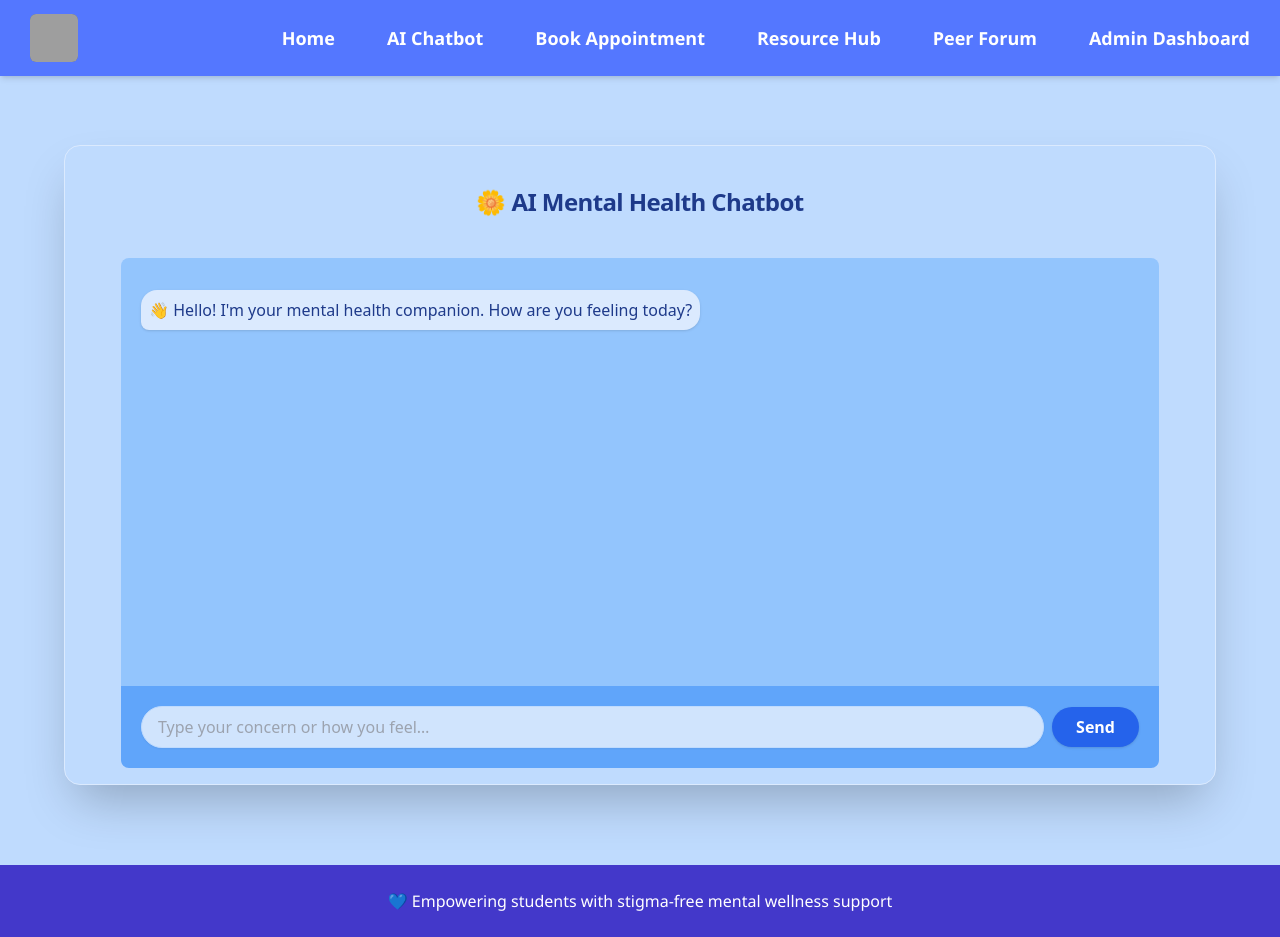
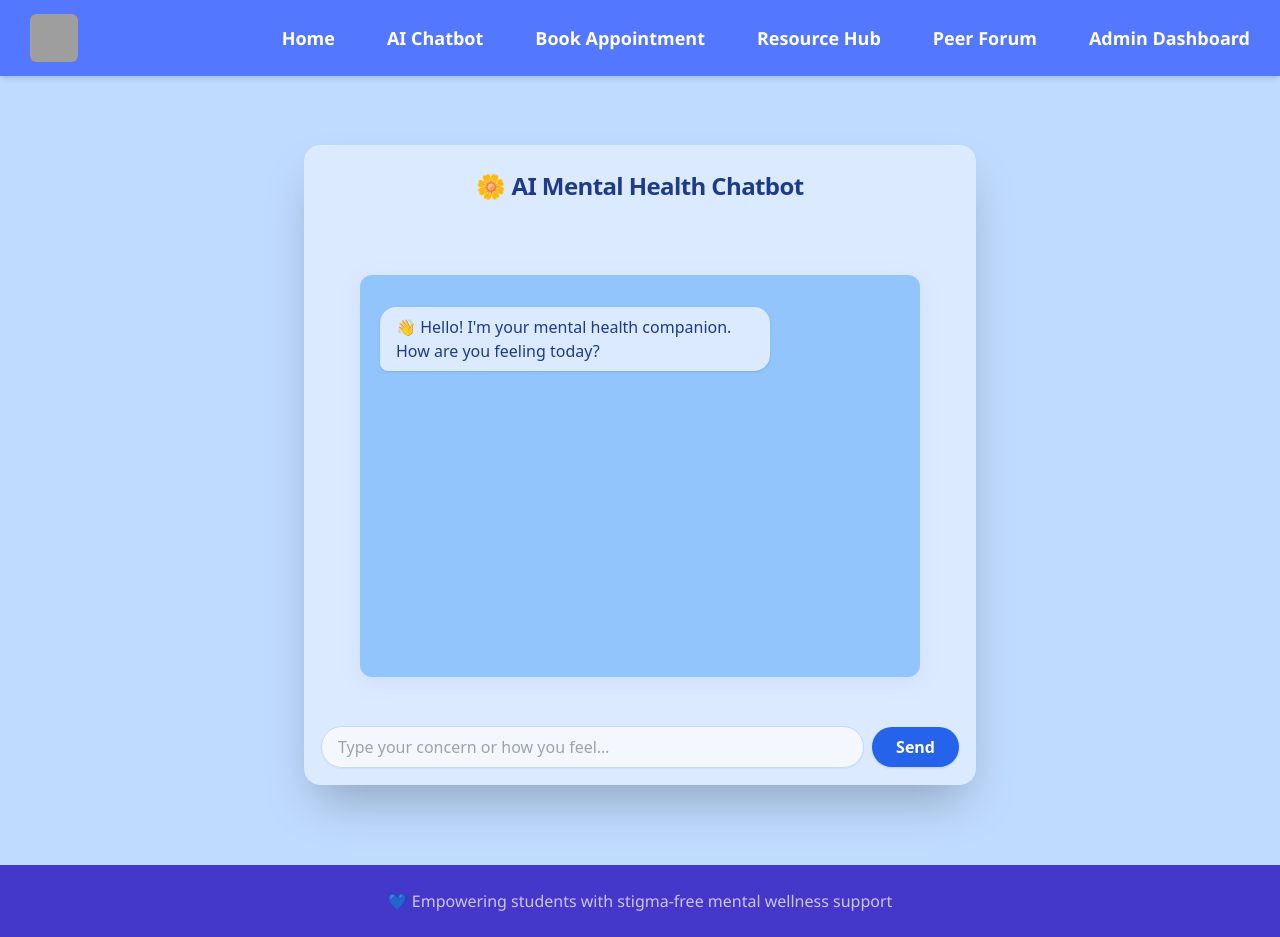
Before and after one commit to ashish0jha/healthtech, a React (Create React App) app: page /chatbot in a window 1280 px wide. Built offline with nearby package versions, Linux system fonts and the light colour scheme; grey boxes are pictures that could not be loaded.

Commit message:
Revert "merge"
This reverts commit 73bf41db15c30586cceb220a63496a1fbf5b8040.

```diff
--- a/package.json
+++ b/package.json
@@ -3,7 +3,6 @@
   "version": "0.1.0",
   "private": true,
   "dependencies": {
-    "@google/genai": "^1.19.0",
     "@tailwindcss/postcss": "^4.1.13",
     "@testing-library/dom": "^10.4.1",
     "@testing-library/jest-dom": "^6.8.0",
--- a/src/App.js
+++ b/src/App.js
@@ -23,7 +23,7 @@ function App() {
         </Routes>
       </div>
       <footer className="bg-indigo-700 text-white text-center py-6">
-        <p className="text-sm md:text-base">
+        <p className="text-sm md:text-base animate-blink">
           💙 Empowering students with stigma-free mental wellness support
         </p>
       </footer>
--- a/src/components/Chatbot.js
+++ b/src/components/Chatbot.js
@@ -1,6 +1,6 @@
-import { useState, useEffect, useRef } from "react";
-import { GoogleGenAI } from "@google/genai";
+import React, { useState, useEffect, useRef } from "react";
 
+// Fade-in message animation
 const fadeInStyles = `
   @keyframes fadeIn {
     from { opacity: 0; transform: translateY(16px);}
@@ -14,52 +14,25 @@ function Chatbot() {
   const [isTyping, setIsTyping] = useState(false);
   const messagesEndRef = useRef(null);
 
-  const ai = new GoogleGenAI({ apiKey: "AIzaSyDS2TifIu9wzURMeR_ig36hRcMDwBduJhk" });
-
-  const sendMessage = async () => {
+  const sendMessage = () => {
     if (!input.trim()) return;
-
-    const query=`You are a compassionate and professional mental health companion. Your role is to provide empathetic, supportive, and clinically appropriate psychological help. Only respond with advice, coping strategies, calming techniques, and positive guidance related to mental well-being.
-
-    Do NOT provide medical diagnoses or emergency services. If the user indicates crisis or danger, gently suggest seeking immediate professional help. Keep responses concise, respectful, and focused on mental health support only.
-
-    User input: ${input}";
-    `;
-
-    // Add user message first
-    setMessages((prev) => [...prev, { sender: "user", text: input }]);
+    setMessages([...messages, { sender: "user", text: input }]);
     setInput("");
     setIsTyping(true);
 
-    try {
-      const response = await ai.models.generateContent({
-        model: "gemini-2.5-flash",
-        contents: query,
-      });
-      console.log(response.text);
-
-      if (!response) {
-        throw new Error(`API error: ${response?.statusText}`);
-      }
-
-      const data = response.output_text;
-
-      const botReply = data || "Sorry, I couldn't process that.";
-
-      setMessages((prev) => [...prev, { sender: "bot", text: botReply }]);
-    } catch (error) {
-      setMessages((prev) => [
-        ...prev,
-        { sender: "bot", text: "⚠️ Error contacting AI service. Please try again later." },
+    setTimeout(() => {
+      setIsTyping(false);
+      setMessages((msgs) => [
+        ...msgs,
+        {
+          sender: "bot",
+          text: "🌸 Stay calm, take a deep breath. Would you like me to guide you through some mindful breathing?",
+        },
       ]);
-      console.error("Gemini API error:", error);
-    } finally {
-      setIsTyping(false);
-    }
+    }, 1200);
   };
 
   useEffect(() => {
-    // Greet user on first load
     setTimeout(() => {
       setMessages([
         {
@@ -77,15 +50,17 @@ function Chatbot() {
   return (
     <div className="min-h-screen w-full flex items-center justify-center bg-blue-200 font-sans mt-[65px]">
       <style>{fadeInStyles}</style>
-      <main className="relative w-[90vw] h-[80vh] flex flex-col p-4 rounded-2xl shadow-2xl border border-blue-100 overflow-hidden bg-blue-200">
-        <header className="flex items-center justify-center py-6 bg-blue-200">
-          <h2 className="text-2xl font-semibold text-blue-900 tracking-tight select-none ">
+      <main className="relative w-full max-w-2xl flex flex-col h-[85vh] md:h-[80vh] rounded-2xl shadow-2xl border border-blue-100 overflow-hidden bg-blue-100">
+        {/* Header */}
+        <header className="flex items-center justify-center py-6 border-b border-blue-100 bg-blue-100">
+          <h2 className="text-2xl font-semibold text-blue-900 tracking-tight select-none">
             🌼 AI Mental Health Chatbot
           </h2>
         </header>
 
-        <section5
-          className="flex-1 overflow-y-auto mx-10 bg-blue-300 p-5 rounded-t-lg no-scrollbar"
+        {/* Messages Area */}
+        <section
+          className="flex-1 overflow-y-auto p-5 bg-blue-300"
           aria-live="polite"
         >
           {messages.map((m, i) => (
@@ -95,10 +70,10 @@ function Chatbot() {
               style={{ animation: "fadeIn 0.5s cubic-bezier(.61,.01,.47,1.49)" }}
             >
               <span
-                className={`px-2 py-2 rounded-2xl max-w-[75%] text-base shadow
+                className={`px-4 py-2 rounded-2xl max-w-[75%] text-base shadow
                   ${m.sender === "user"
                     ? "bg-blue-600 text-white rounded-br-lg rounded-tl-2xl"
-                    : "bg-blue-100 text-blue-900 rounded-bl-lg rounded-tr-2xl max-w-[95%] lg:max-w-[65%]"
+                    : "bg-blue-100 text-blue-900 rounded-bl-lg rounded-tr-2xl"
                   }`}
                 tabIndex={0}
                 aria-label={m.sender === "user" ? "Your message" : "Bot message"}
@@ -111,19 +86,17 @@ function Chatbot() {
             <div className="text-blue-500 italic text-sm mt-2 animate-pulse">Bot is typing…</div>
           )}
           <div ref={messagesEndRef} />
-        </section5>
+        </section>
 
+        {/* Input Section */}
         <form
-          className="flex items-center gap-2 p-5 bg-blue-400 mx-10 rounded-b-lg"
-          onSubmit={(e) => {
-            e.preventDefault();
-            sendMessage();
-          }}
+          className="flex items-center gap-2 p-4 bg-blue-100 border-t border-blue-100"
+          onSubmit={e => { e.preventDefault(); sendMessage(); }}
           aria-label="Send a message"
         >
           <input
             value={input}
-            onChange={(e) => setInput(e.target.value)}
+            onChange={e => setInput(e.target.value)}
             placeholder="Type your concern or how you feel…"
             className="flex-1 px-4 py-2 rounded-full border border-blue-200 focus:outline-none focus:ring-2 focus:ring-blue-300 bg-white/70 text-gray-800 shadow-sm"
             autoComplete="off"
```
Also changed, not shown: 1 other file (tests, documents, lock files or other folders).
